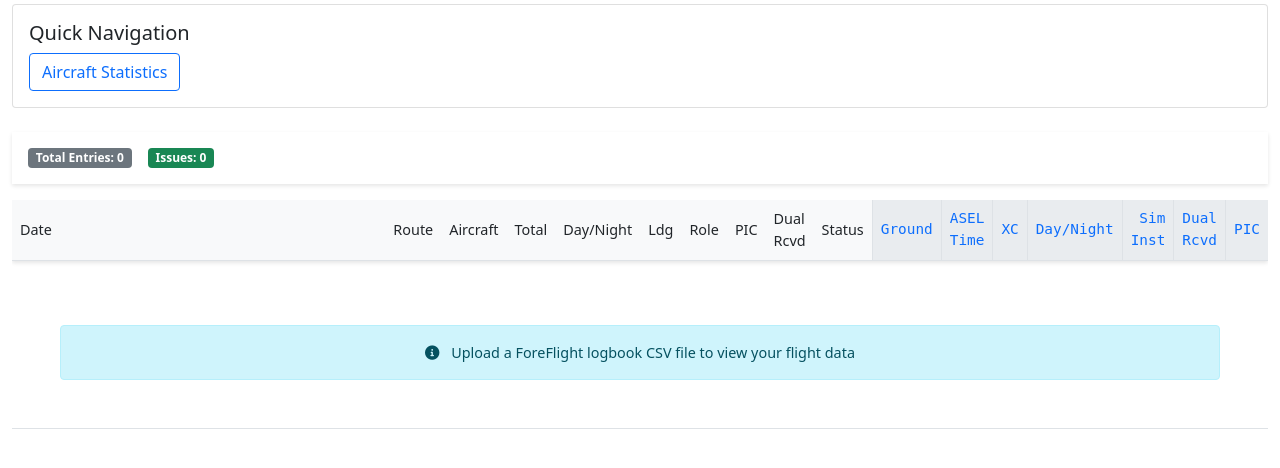
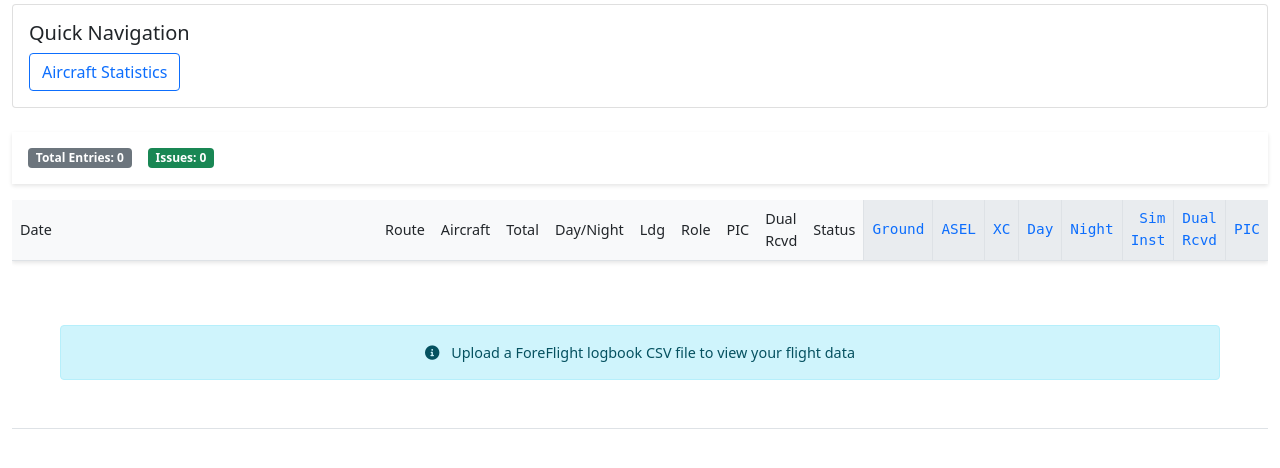
Before and after one commit to jordanhubbard/foreflight-dashboard, a Flask app: page / in a window 1280 px wide. Shown: the part 274-742 px from the top of the page. Run offline with Flask 3, Linux system fonts and the light colour scheme; lists and menus that the app fills with data are empty; some web fonts are replaced.

Commit message:
Fix table scrolling and reorder statistics to match required sequence: ground, asel, cross country, day, night, simulated instrument, dual received, pic

```diff
--- a/src/templates/index.html
+++ b/src/templates/index.html
@@ -459,13 +459,16 @@
                         <div class="stat-value">{{ "%.1f"|format(stats.total_time_asel) }}</div>
                     </div>
                     <div class="stats-card">
-                        <div class="stat-label">Total Time</div>
-                        <div class="stat-value">{{ "%.1f"|format(stats.total_time_tricycle) }}/{{ "%.1f"|format(stats.total_time_tailwheel) }}</div>
-                        <div class="stat-sublabel">Tricycle/Tailwheel</div>
+                        <div class="stat-label">Cross Country</div>
+                        <div class="stat-value">{{ "%.1f"|format(stats.total_cross_country) }}</div>
                     </div>
                     <div class="stats-card">
-                        <div class="stat-label">Day/Night</div>
-                        <div class="stat-value">{{ "%.1f"|format(stats.total_day) }}/{{ "%.1f"|format(stats.total_night) }}</div>
+                        <div class="stat-label">Day</div>
+                        <div class="stat-value">{{ "%.1f"|format(stats.total_day) }}</div>
+                    </div>
+                    <div class="stats-card">
+                        <div class="stat-label">Night</div>
+                        <div class="stat-value">{{ "%.1f"|format(stats.total_night) }}</div>
                     </div>
                     <div class="stats-card">
                         <div class="stat-label">Sim Instrument</div>
@@ -482,6 +485,10 @@
                     <div class="stats-card">
                         <div class="stat-label">Takeoffs/Landings</div>
                         <div class="stat-value">{{ stats.total_takeoffs }}/{{ stats.total_landings }}</div>
+                    </div>
+                    <div class="stats-card">
+                        <div class="stat-label">Tailwheel/Nosewheel</div>
+                        <div class="stat-value">{{ "%.1f"|format(stats.total_tailwheel) }}/{{ "%.1f"|format(stats.total_nosewheel) }}</div>
                     </div>
                 </div>
             </div>
@@ -501,13 +508,16 @@
                         <div class="stat-value">{{ "%.1f"|format(all_time_stats.total_time_asel) }}</div>
                     </div>
                     <div class="stats-card">
-                        <div class="stat-label">Total Time</div>
-                        <div class="stat-value">{{ "%.1f"|format(all_time_stats.total_time_tricycle) }}/{{ "%.1f"|format(all_time_stats.total_time_tailwheel) }}</div>
-                        <div class="stat-sublabel">Tricycle/Tailwheel</div>
+                        <div class="stat-label">Cross Country</div>
+                        <div class="stat-value">{{ "%.1f"|format(all_time_stats.total_cross_country) }}</div>
                     </div>
                     <div class="stats-card">
-                        <div class="stat-label">Day/Night</div>
-                        <div class="stat-value">{{ "%.1f"|format(all_time_stats.total_day) }}/{{ "%.1f"|format(all_time_stats.total_night) }}</div>
+                        <div class="stat-label">Day</div>
+                        <div class="stat-value">{{ "%.1f"|format(all_time_stats.total_day) }}</div>
+                    </div>
+                    <div class="stats-card">
+                        <div class="stat-label">Night</div>
+                        <div class="stat-value">{{ "%.1f"|format(all_time_stats.total_night) }}</div>
                     </div>
                     <div class="stats-card">
                         <div class="stat-label">Sim Instrument</div>
@@ -524,6 +534,10 @@
                     <div class="stats-card">
                         <div class="stat-label">Takeoffs/Landings</div>
                         <div class="stat-value">{{ all_time_stats.total_takeoffs }}/{{ all_time_stats.total_landings }}</div>
+                    </div>
+                    <div class="stats-card">
+                        <div class="stat-label">Tailwheel/Nosewheel</div>
+                        <div class="stat-value">{{ "%.1f"|format(all_time_stats.total_tailwheel) }}/{{ "%.1f"|format(all_time_stats.total_nosewheel) }}</div>
                     </div>
                 </div>
             </div>
@@ -567,9 +581,10 @@
                             <th>Dual Rcvd</th>
                             <th>Status</th>
                             <th class="text-end running-total">Ground</th>
-                            <th class="text-end running-total">ASEL Time</th>
+                            <th class="text-end running-total">ASEL</th>
                             <th class="text-end running-total">XC</th>
-                            <th class="text-end running-total">Day/Night</th>
+                            <th class="text-end running-total">Day</th>
+                            <th class="text-end running-total">Night</th>
                             <th class="text-end running-total">Sim Inst</th>
                             <th class="text-end running-total">Dual Rcvd</th>
                             <th class="text-end running-total">PIC</th>
@@ -592,9 +607,10 @@
                             <th>Dual Rcvd</th>
                             <th>Status</th>
                             <th class="text-end running-total">Ground</th>
-                            <th class="text-end running-total">ASEL Time</th>
+                            <th class="text-end running-total">ASEL</th>
                             <th class="text-end running-total">XC</th>
-                            <th class="text-end running-total">Day/Night</th>
+                            <th class="text-end running-total">Day</th>
+                            <th class="text-end running-total">Night</th>
                             <th class="text-end running-total">Sim Inst</th>
                             <th class="text-end running-total">Dual Rcvd</th>
                             <th class="text-end running-total">PIC</th>
@@ -640,7 +656,8 @@
                             <td class="text-end running-total">{{ "%.1f"|format(entry.running_totals.ground_training) if entry.running_totals.ground_training else "0.0" }}</td>
                             <td class="text-end running-total">{{ "%.1f"|format(entry.running_totals.asel_time) }}</td>
                             <td class="text-end running-total">{{ "%.1f"|format(entry.running_totals.cross_country) if entry.running_totals.cross_country else "0.0" }}</td>
-                            <td class="text-end running-total">{{ "%.1f"|format(entry.running_totals.day_time) }}/{{ "%.1f"|format(entry.running_totals.night_time) }}</td>
+                            <td class="text-end running-total">{{ "%.1f"|format(entry.running_totals.day_time) }}</td>
+                            <td class="text-end running-total">{{ "%.1f"|format(entry.running_totals.night_time) }}</td>
                             <td class="text-end running-total">{{ "%.1f"|format(entry.running_totals.sim_instrument) }}</td>
                             <td class="text-end running-total">{{ "%.1f"|format(entry.running_totals.dual_received) }}</td>
                             <td class="text-end running-total">{{ "%.1f"|format(entry.running_totals.pic_time) }}</td>
@@ -675,14 +692,14 @@ Night: {{ entry.landings_night }}</span>
                                     <div class="detail-item">
                                         <span class="detail-label">Running Totals</span>
                                         <span class="detail-value">Ground: {{ entry.running_totals.ground_training if entry.running_totals.ground_training else "0.0" }}
-ASEL Time: {{ entry.running_totals.asel_time }}
+ASEL: {{ entry.running_totals.asel_time }}
 Cross Country: {{ entry.running_totals.cross_country if entry.running_totals.cross_country else "0.0" }}
 Day: {{ entry.running_totals.day_time }}
 Night: {{ entry.running_totals.night_time }}
 Sim Instrument: {{ entry.running_totals.sim_instrument }}
 Dual Received: {{ entry.running_totals.dual_received }}
 PIC: {{ entry.running_totals.pic_time }}</span>
-            </div>
+                                    </div>
                                     {% if entry.remarks %}
                                     <div class="detail-item">
                                         <span class="detail-label">Remarks</span>
@@ -695,11 +712,11 @@ PIC: {{ entry.running_totals.pic_time }}</span>
                         {% endfor %}
                         {% else %}
                         <tr>
-                            <td colspan="17" class="text-center p-5">
+                            <td colspan="18" class="text-center p-5">
                                 <div class="alert alert-info mb-0">
                                     <i class="fas fa-info-circle me-2"></i>
                                     Upload a ForeFlight logbook CSV file to view your flight data
-                    </div>
+                                </div>
                             </td>
                         </tr>
                         {% endif %}
```
